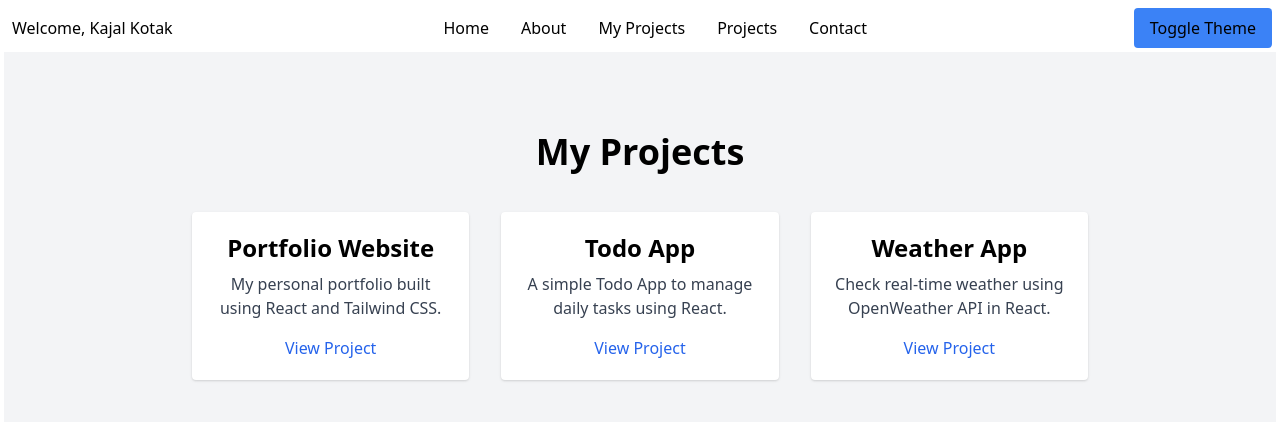
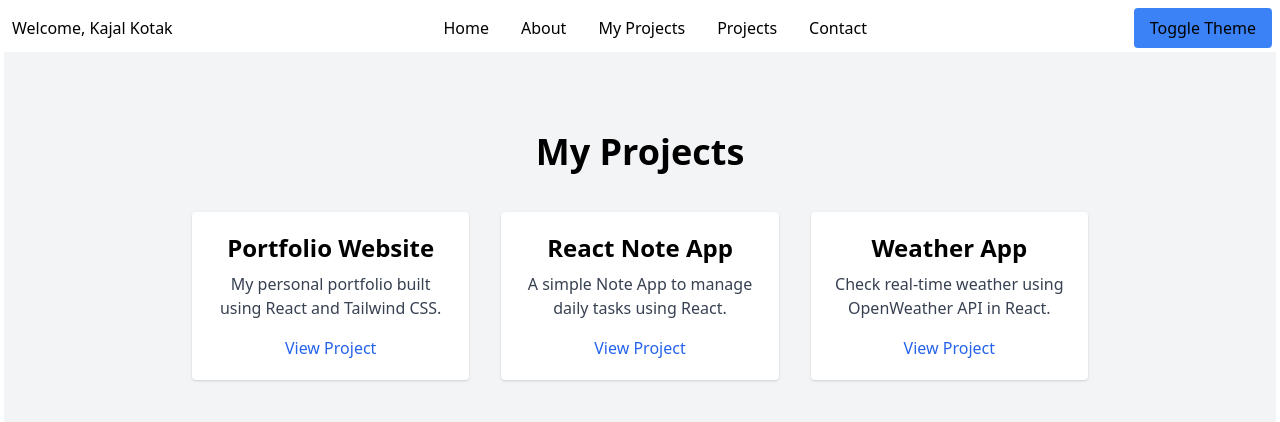
Before and after one commit to kajalkotak/portfolio-website-new, a React (Create React App) app: page /myprojects in a window 1280 px wide. Shown: the top 422 px of the page. Built offline with nearby package versions, Linux system fonts and the light colour scheme.

Commit message:
Update project link and fix portfolio page

```diff
--- a/src/My-projects.js
+++ b/src/My-projects.js
@@ -8,9 +8,9 @@ function MyProjects() {
       link: "https://portfolio-website-new-jade.vercel.app/",
     },
     {
-      title: "Todo App",
-      description: "A simple Todo App to manage daily tasks using React.",
-      link: "#",
+      title: "React Note App",
+      description: "A simple Note App to manage daily tasks using React.",
+      link: "https://react-notes-app-e89t.vercel.app/",
     },
     {
       title: "Weather App",
```
